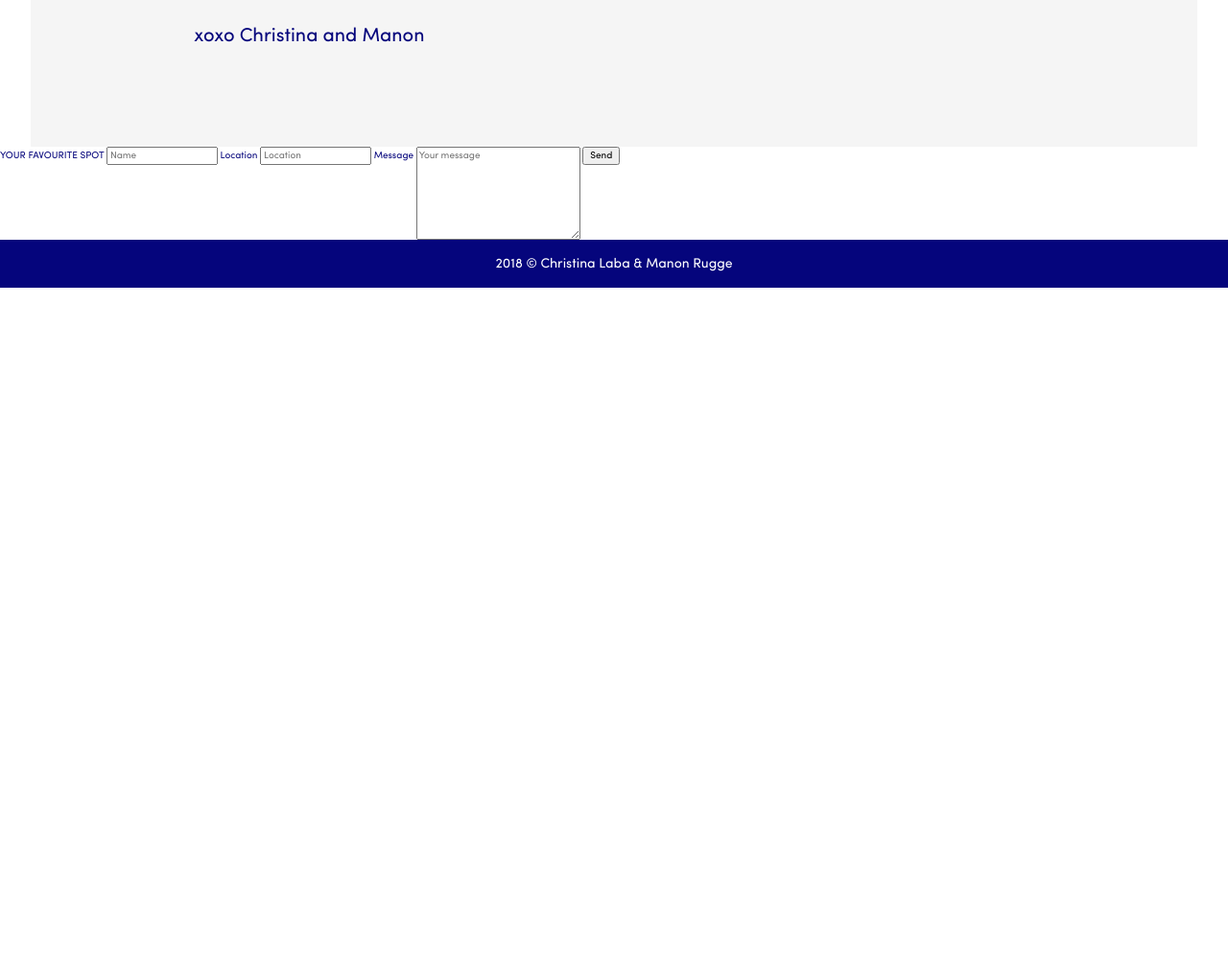
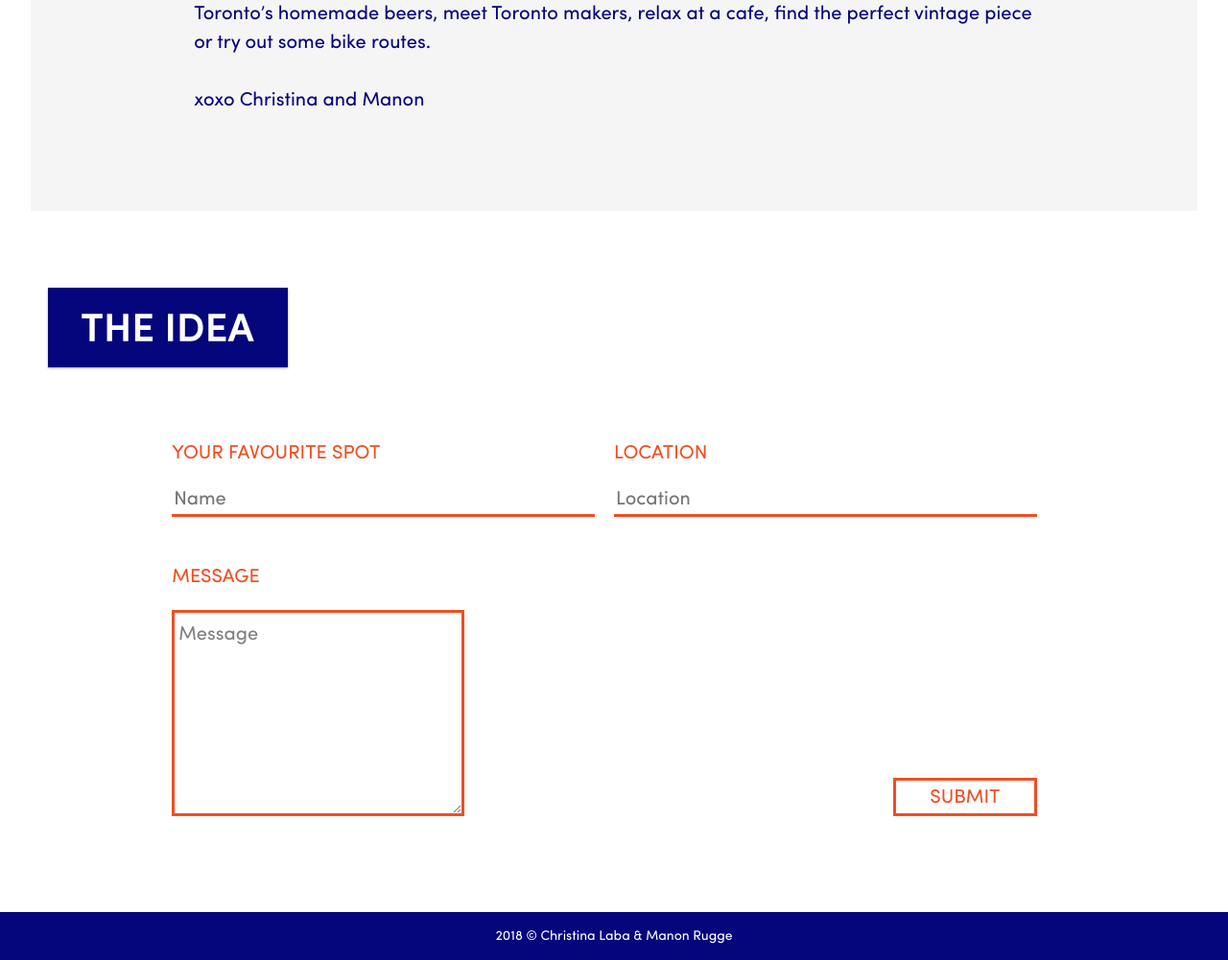
Before and after one commit to manonrugge/spottedInToronto, a website: page index.html in a window 1280 px wide. Shown: the part 5903-6904 px from the top of the page at 96% size. Before the commit the page ends 6203 px from the top, so only its background shows below. Drawn offline with nearby package versions, Linux system fonts and the light colour scheme; some packages are replaced by stand-ins of ours; a script that the page names is missing; a small style sheet from the web is missing.

Commit message:
form completed

```diff
--- a/dev/scripts/main.js
+++ b/dev/scripts/main.js
@@ -63,7 +63,8 @@ function initMap() {
     const icons = {
         maker: { icon: './public/assets/marker-pastel01.svg' }, //maker green labels
         design: { icon: './public/assets/marker-pastel02.svg' }, //design red/orange labels
-        bike: { icon: './public/assets/Marker.svg' }, //bike pink labels
+        bike: { icon: './public/assets/Marker.svg' },
+        //bike pink labels
         brewery: { icon: './public/assets/marker-pastel04.svg' }, //brewery yellow labels
         vintageClothing: { icon: './public/assets/marker-pastel05.svg' }, //vintageClothing grey/dark blue labels
         vintageHousewares: { icon: './public/assets/marker-pastel05.svg' }, //vintageHousewares grey/blue labels
@@ -95,7 +96,9 @@ function initMap() {
             map: map,
             icon: icons['design'].icon,
             title: design[0],
-            label: { text: `${design[3]}`, color: "white" }
+            label: { text: `${design[3]}`, color: "white" },
+            // animation: google.maps.Animation.DROP
+            animation: google.maps.Animation.DROP
         });
     };
 
@@ -114,7 +117,7 @@ function initMap() {
         ['Muttonhead', 43.649292, -79.450086, 10 ],
     ];
 
-    // Create markers
+    // Create markers for makers (say that 20 times)
     for (let i = 0; i < makers.length; i++) {
         const maker = makers[i];
         const marker = new google.maps.Marker({
@@ -122,7 +125,8 @@ function initMap() {
             map: map,
             icon: icons['maker'].icon,
             title: maker[0],
-            label: { text: `${maker[3]}`, color: "white" }
+            label: { text: `${maker[3]}`, color: "white" },
+            animation: google.maps.Animation.DROP,
         });
     };
 
@@ -278,8 +282,16 @@ for (let i = 0; i < btns.length; i++) {
 
 
 
-$('.link-nav').on('click', function () {
-    $('html').animate({
-        scrollTop: $('#spots').offset().top
-    }, 1000);
+// $('.link-nav').on('click', function () {
+//     $('html').animate({
+//         scrollTop: $('#spots').offset().top
+//     }, 1000);
+// });
+
+// smooth scroll on all <a> tags
+$(function () {
+    $('a').smoothScroll({
+        offset: 0,
+        speed: 600
+    });
 });
--- /dev/null
+++ b/dev/styles/components/_recommendations.scss
@@ -0,0 +1,69 @@
+#recommendations{
+    position: relative;
+    margin: 100px 0;
+}
+
+.label-reco{
+    position: absolute;
+    z-index: 999;
+    width: 250px;
+    -webkit-box-shadow: 0 1px 3px rgba(0, 0, 0, 0.12), 0 1px 2px rgba(0, 0, 0, 0.24);
+    box-shadow: 0 1px 3px rgba(0, 0, 0, 0.12), 0 1px 2px rgba(0, 0, 0, 0.24);
+    left: 50px;
+    top: -20px;
+}
+
+form{
+   font-size: 2rem;
+   padding-top: 90px;
+
+   .form-container {
+       width:80%;
+        margin: 0 auto;
+        display: flex;
+        flex-wrap: wrap;
+        label{
+            color: $primary;
+            display: block;
+            padding-top: 50px;
+        }
+
+        input{
+            border:none;
+            width: 100%;
+            border-bottom: 3px solid $primary;
+            display: block;
+            margin:20px 0 0 0;
+        }
+
+        textarea{
+            // float: left;
+            border:none;
+            border:3px solid $primary;
+            clear: both;
+            color: grey;
+            padding: 10px 4px;
+            margin-top: 20px;
+        }
+
+        .submit-button{
+            border: 3px solid $primary;
+            background-color: white;
+            color: $primary;
+            padding: 5px 8px;
+            width: 150px;
+            height: 40px;
+        }
+    }
+}
+
+.input{
+    width: calc(50% - 20px);
+    margin-right: 20px;
+}
+
+.submit{
+    display: flex;
+    justify-content:flex-end;
+    align-items: flex-end;
+}
--- a/dev/styles/components/_spotCards.scss
+++ b/dev/styles/components/_spotCards.scss
@@ -19,6 +19,7 @@
     display: flex;
     flex-direction: row;
     flex-wrap: wrap;
+    margin-bottom: 80px;
 }
 
 .spot {
--- a/dev/styles/style.scss
+++ b/dev/styles/style.scss
@@ -84,3 +84,4 @@ footer {
 @import 'components/spotCards';
 @import 'components/filter';
 @import 'components/about';
+@import 'components/recommendations';
--- a/index.html
+++ b/index.html
@@ -518,19 +518,18 @@
 		</div>
 
 	<!-- spots gallery grid end -->
+	</section>
 
-	</section>
 	<!-- about section start -->
-<<<<<<< HEAD
 	<section id="the-idea" class="the-idea">
 		<div class="label-theIdea">
 			<img class="label-image" src="./public/assets/about.svg" alt="">
 		</div>
 		<div class="wrapper">
-			<p> <span> Discover Local hot Spots</span> <br><br>We love traveling, exploring new cities and faraway lands. However, it's not always easy to get good tips on what to do in a city you don't know. This app showcases all our favourite Toronto spots so that we can share our knowledge and love for this city! Send this app to friends, visitors and curious locals.
+			<p> <span> Discover Local hot Spots</span> <br><br>We love traveling, exploring new cities and faraway lands. However, it's not always easy to get good tips on what to do in a city you don't know. This app showcases all our favourite Toronto spots so that we can share our knowledge and love for this city with friends, visitors and curious locals.
 			<br>
 			<br>
-			This curated list is complied with a love for the small, the local, the fair, the unusual and the beautiful non-commercial entrepreneurs whose shops we don’t want you to walk by. Discover Toronto’s homemade beers, meet Toronto makers, relax at a cafe, find the perfect vintage piece or try out some bike routes.
+			The curated lists are complied with a love for the small, the local, the fair, the unusual and the beautiful non-commercial entrepreneurs whose shops we don’t want you to walk by. Discover Toronto’s homemade beers, meet Toronto makers, relax at a cafe, find the perfect vintage piece or try out some bike routes.
 			<br>
 			<br>
 			xoxo Christina and Manon
@@ -541,21 +540,31 @@
 
 
 	<!-- recommendations section start -->
-	<section>
-		<div class="label-theIdea">
-			<img class="label-image" src="" alt="">
+	<section id="recommendations">
+		<div>
+			<img class="label-reco" src="./public/assets/about.svg" alt="">
 		</div>
-			<form action="https://api.formbucket.com/f/buk_HeJfHXfSrINCzPxN1TvtTMxW" method="POST" class="clearfix">
-				<label for="spot" class="visuallyhidden">YOUR FAVOURITE SPOT</label>
-				<input type="text" class="name" placeholder="Name" name="user-name">
+			<form action="https://api.formbucket.com/f/buk_HeJfHXfSrINCzPxN1TvtTMxW" method="POST" class="wrapper clearfix">
+				<div class="form-container">
+					<div class="input faveSpot">
+						<label for="spot" >YOUR FAVOURITE SPOT</label>
+						<input type="text" class="name input-container" placeholder="Name" name="user-input">
+					</div>
 
-				<label for="name" class="visuallyhidden">Location</label>
-				<input type="text" class="name" placeholder="Location" name="user-name">
+					<div class="input location">
+						<label for="name">LOCATION</label>
+						<input type="text" class="name input-container" placeholder="Location" name="user-input">
+					</div>
 
-				<label for="message" class="visuallyhidden">Message</label>
-				<textarea name="message" placeholder="Your message" id="messageBox" cols="30" rows="7"></textarea>
+					<div class="input message">
+						<label for="message">MESSAGE</label>
+						<textarea class="input-container"name="message" placeholder="Your message" id="messageBox" cols="30" rows="7" name="user-input">Message</textarea>
+					</div>
 
-				<input type="submit" class ="send" value="Send" >
+					<div class="input submit">
+						<input type="submit" class ="submit-button" value="SUBMIT">
+					</div>
+				</div>
 			</form>
 	</section>
 	<!-- recommendations section end -->
@@ -569,6 +578,8 @@
 	<!-- page scripts go here -->
 	<script src='https://code.jquery.com/jquery-3.2.1.min.js' integrity='sha256-hwg4gsxgFZhOsEEamdOYGBf13FyQuiTwlAQgxVSNgt4='crossorigin='anonymous'></script>
 	<script async defer src="https://maps.googleapis.com/maps/api/js?key=AIzaSyA5HB93S_2yu6XjRk1LxECp06lcZMYImFA&callback=initMap" type="text/javascript"></script>
+	<script src="https://cdnjs.cloudflare.com/ajax/libs/jquery-smooth-scroll/2.1.2/jquery.smooth-scroll.min.js"></script>
+
 
 	<script src="./public/scripts/main.js"></script>
 
--- a/public/scripts/main.js
+++ b/public/scripts/main.js
@@ -45,7 +45,8 @@ function initMap() {
     var icons = {
         maker: { icon: './public/assets/marker-pastel01.svg' }, //maker green labels
         design: { icon: './public/assets/marker-pastel02.svg' }, //design red/orange labels
-        bike: { icon: './public/assets/Marker.svg' }, //bike pink labels
+        bike: { icon: './public/assets/Marker.svg' },
+        //bike pink labels
         brewery: { icon: './public/assets/marker-pastel04.svg' }, //brewery yellow labels
         vintageClothing: { icon: './public/assets/marker-pastel05.svg' }, //vintageClothing grey/dark blue labels
         vintageHousewares: { icon: './public/assets/marker-pastel05.svg' }, //vintageHousewares grey/blue labels
@@ -70,14 +71,16 @@ function initMap() {
             map: map,
             icon: icons['design'].icon,
             title: design[0],
-            label: { text: '' + design[3], color: "white" }
+            label: { text: '' + design[3], color: "white" },
+            // animation: google.maps.Animation.DROP
+            animation: google.maps.Animation.DROP
         });
     };
 
     // CANADIAN MADE
     var makers = [['Eleven Thirty', 43.652528, -79.433419, 1], ['YNOT', 43.668808, -79.466622, 2], ['Toronto Designer Market', 43.639014, -79.443965, 3], ['Peace Collective', 43.647199, -79.419655, 4], ['Bookhou', 43.651967, -79.408319, 5], ['Yo Sox', 43.647409, -79.402331, 6], ['Crywolf', 43.646244, -79.419370, 7], ['Drake General Store', 43.643021, -79.424441, 8], ['North Standard', 43.639327, -79.443600, 9], ['Muttonhead', 43.649292, -79.450086, 10]];
 
-    // Create markers
+    // Create markers for makers (say that 20 times)
     for (var _i = 0; _i < makers.length; _i++) {
         var maker = makers[_i];
         var _marker = new google.maps.Marker({
@@ -85,7 +88,8 @@ function initMap() {
             map: map,
             icon: icons['maker'].icon,
             title: maker[0],
-            label: { text: '' + maker[3], color: "white" }
+            label: { text: '' + maker[3], color: "white" },
+            animation: google.maps.Animation.DROP
         });
     };
 
@@ -216,8 +220,16 @@ for (var i = 0; i < btns.length; i++) {
     });
 }
 
-$('.link-nav').on('click', function () {
-    $('html').animate({
-        scrollTop: $('#spots').offset().top
-    }, 1000);
+// $('.link-nav').on('click', function () {
+//     $('html').animate({
+//         scrollTop: $('#spots').offset().top
+//     }, 1000);
+// });
+
+// smooth scroll on all <a> tags
+$(function () {
+    $('a').smoothScroll({
+        offset: 0,
+        speed: 600
+    });
 });
```
Also changed, not shown: public/styles/style.css, 2 other files.
